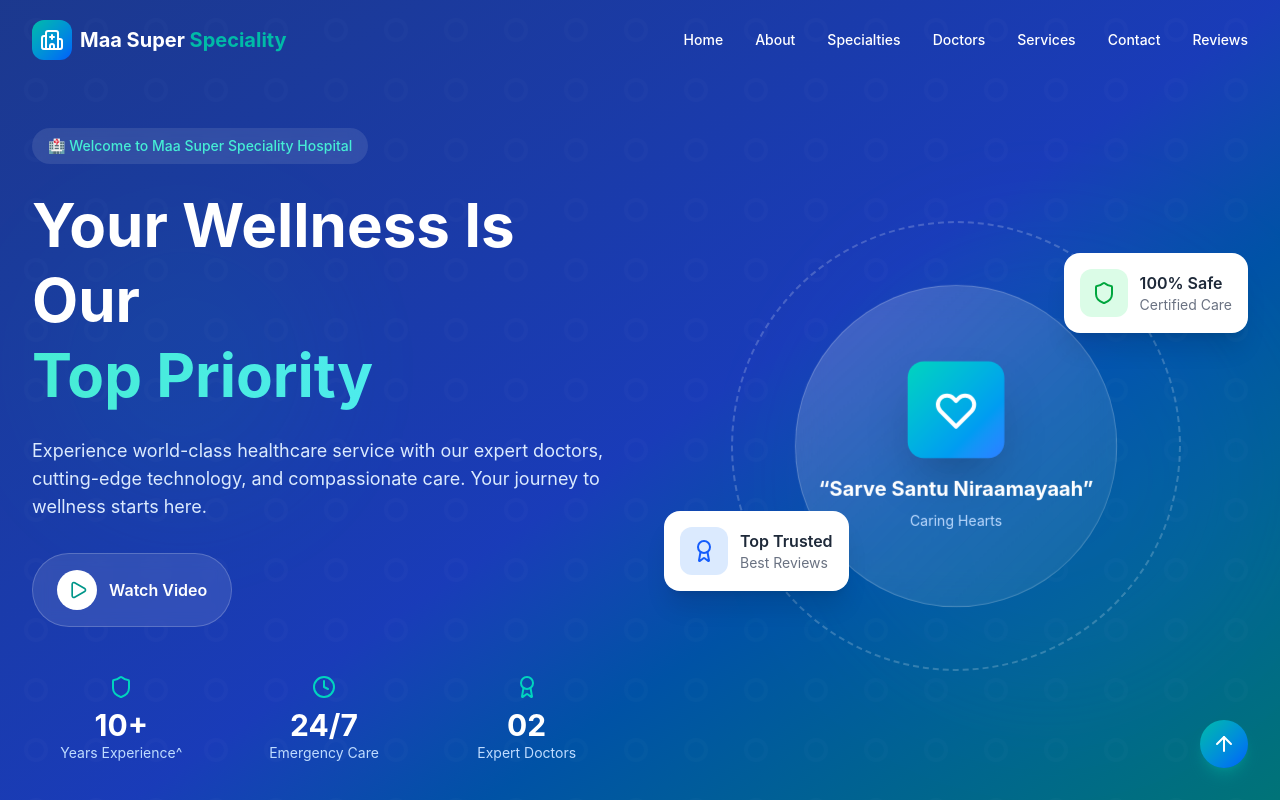
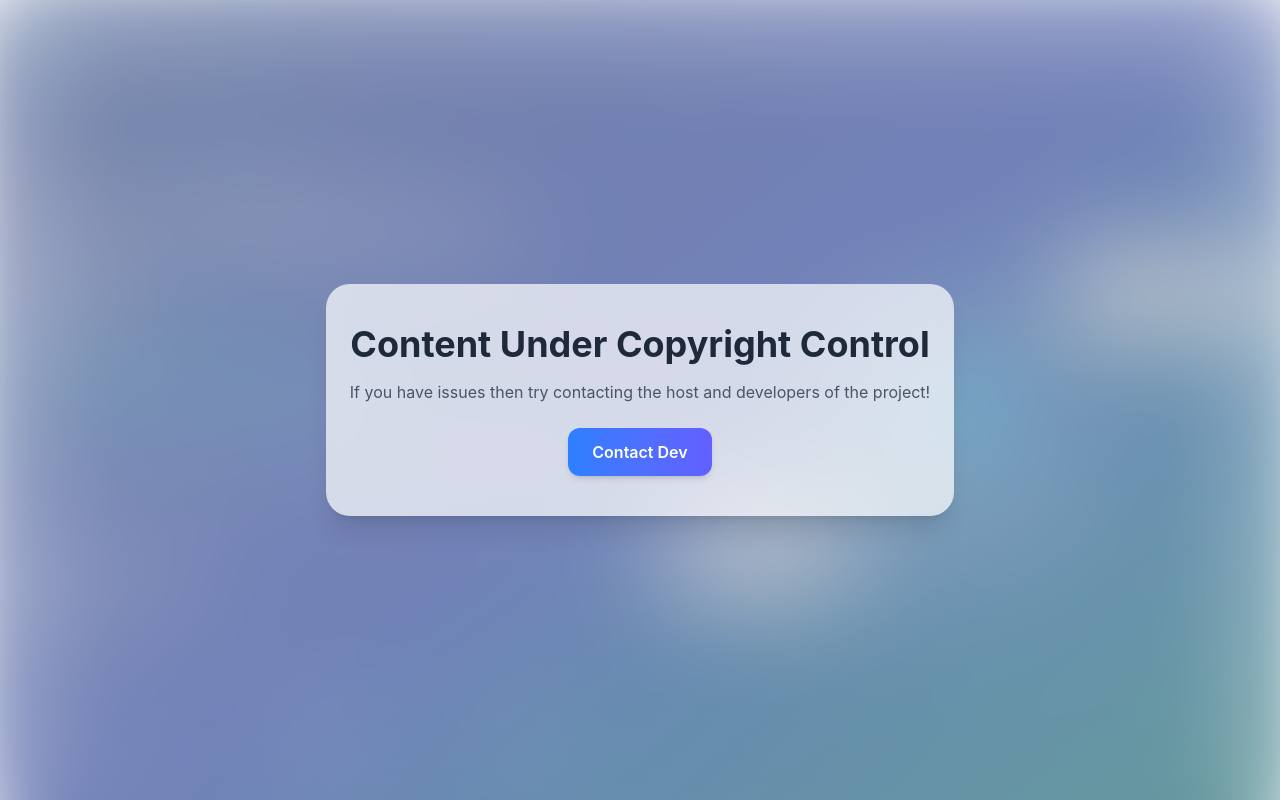
Before and after one commit to bhavyasharmahere/maa, a React (Vite) app: page / in a window 1280 px wide. Shown: the top 800 px of the page. Built offline with nearby package versions, Linux system fonts and the light colour scheme.

Commit message:
false-back

```diff
--- a/src/App.tsx
+++ b/src/App.tsx
@@ -11,7 +11,7 @@ import EmergencyTab from "./components/EmergencyTab";
 import BlurOverlay from "./components/BlurOverlay";
 
 export function App() {
-  const isLive = true; //change when not to blur
+  const isLive = false; //change when not to blur
   return (
     <>
       {!isLive && <BlurOverlay />}
```
